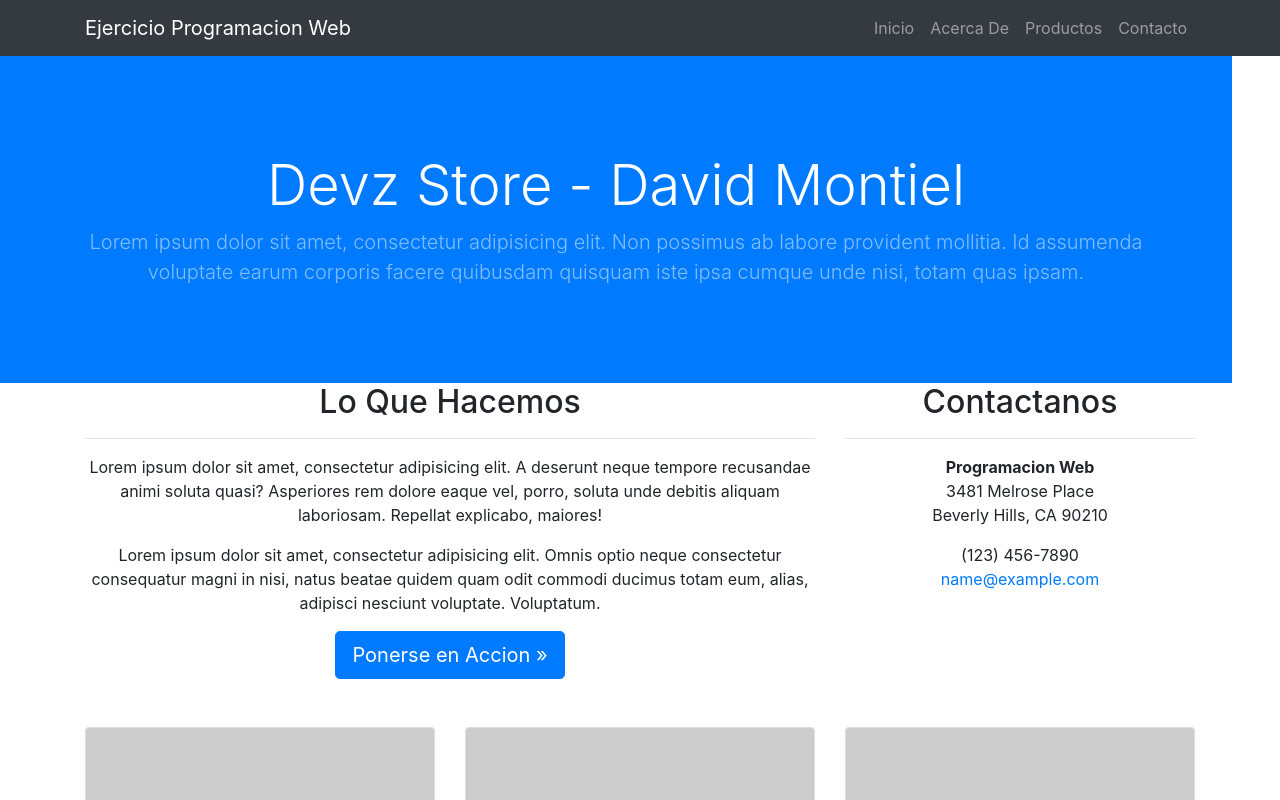
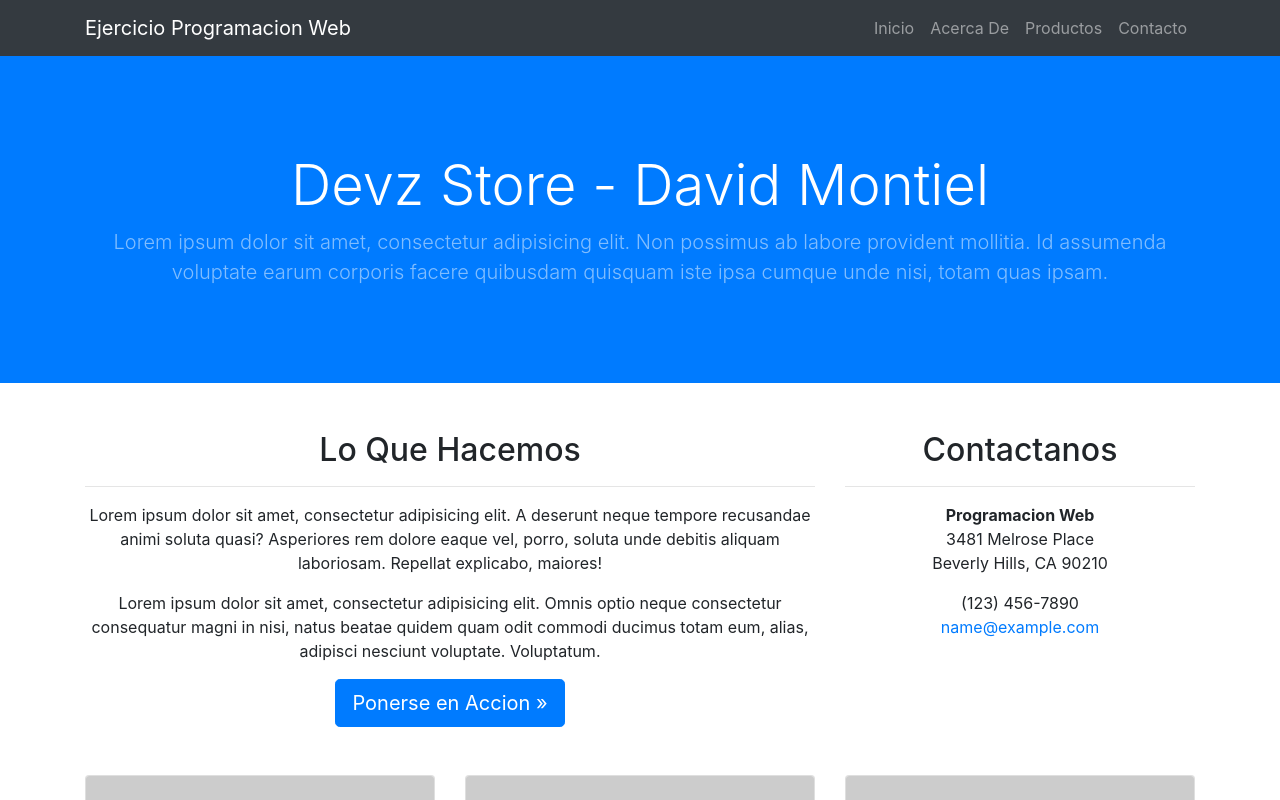
Before and after one commit to DavidMontielDi/ProductosPW, a React (Create React App) app: page / in a window 1280 px wide. Shown: the top 800 px of the page. Built offline with nearby package versions, Linux system fonts and the light colour scheme.

Commit message:
Modificando encabezado

```diff
--- a/src/Inicio/Encabezado.js
+++ b/src/Inicio/Encabezado.js
@@ -5,7 +5,7 @@ const colorFondo = {
 
 export default function Encabezado() {
   return (
-    <header class="bg-primary py-5 mr-5" style={colorFondo}>
+    <header class="bg-primary py-5 mb-5" style={colorFondo}>
       <div class="container h-100" >
         <div class="row h-100 align-items-center">
           <div class="col-lg-12">
```
